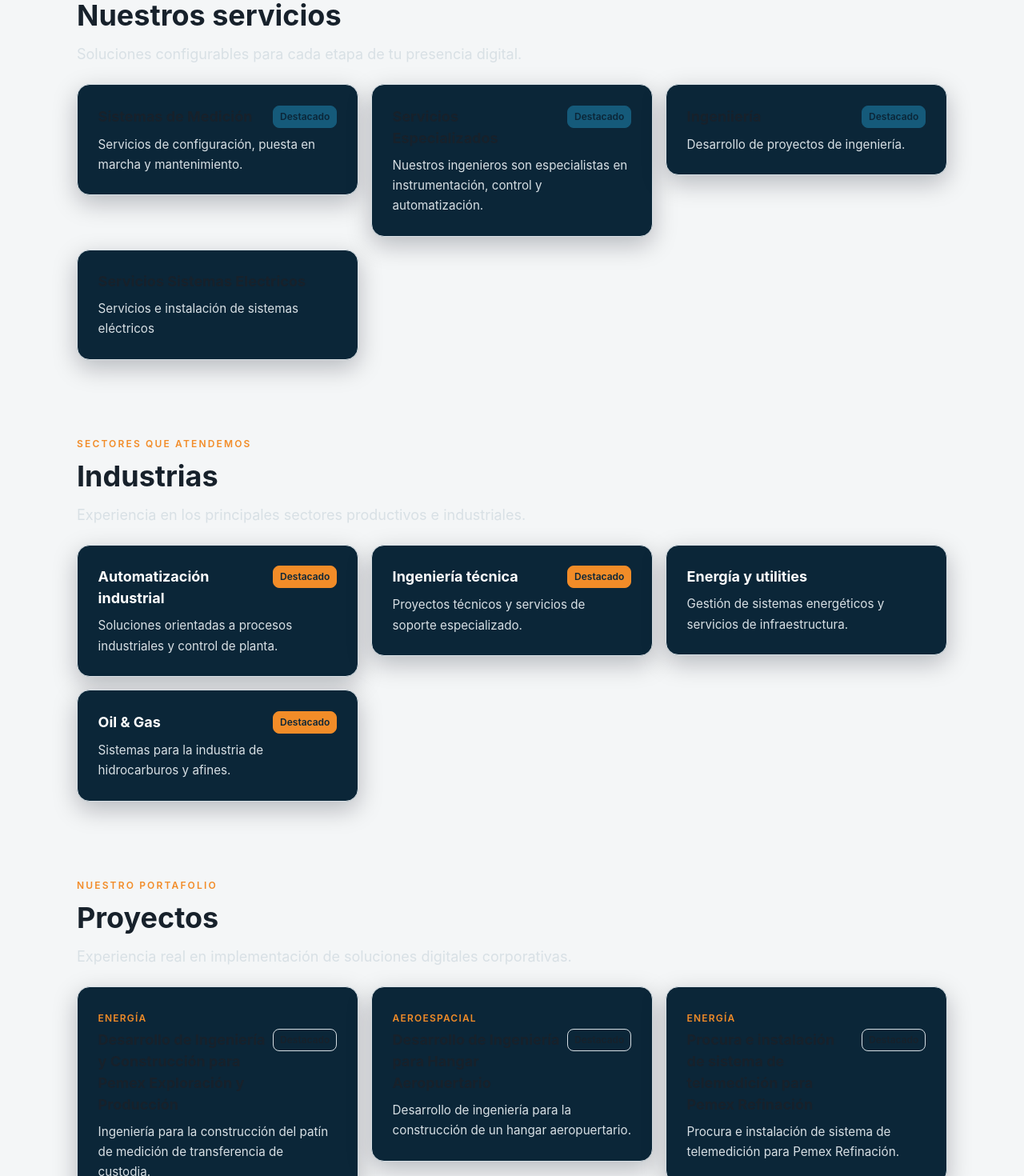
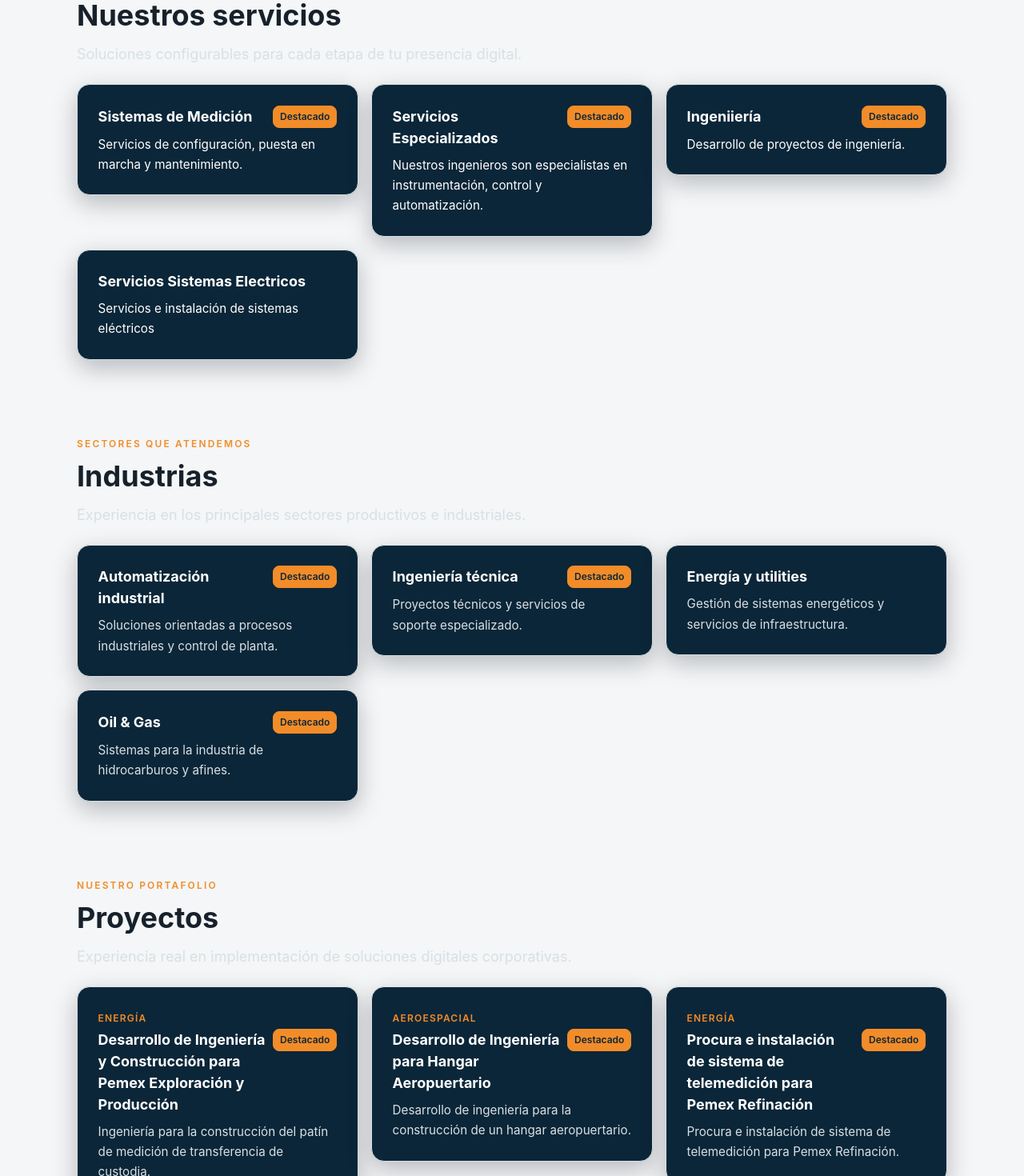
Before and after one commit to Rojano23/EPCDELSURESTE, a React (Vite) app: page / in a window 1280 px wide. Shown: the part 1280-2750 px from the top of the page at 80% size. Built offline with nearby package versions, Linux system fonts and the light colour scheme.

Commit message:
Improve EPC branding and text contrast2

```diff
--- a/src/components/layout/Footer.tsx
+++ b/src/components/layout/Footer.tsx
@@ -24,7 +24,7 @@ export function Footer() {
     marginBottom: designTokens.spacing.sm,
     fontFamily: theme.fontFamilyHeading,
     fontSize: '0.95rem',
-    color: theme.textColor,
+    color: theme.textOnDarkColor,
   };
 
   return (
--- a/src/components/layout/PageWrapper.tsx
+++ b/src/components/layout/PageWrapper.tsx
@@ -11,7 +11,7 @@ export function PageWrapper({ children, style, ...rest }: PageWrapperProps) {
   const wrapperStyle: CSSProperties = {
     minHeight: '100dvh',
     backgroundColor: theme.backgroundColor,
-    color: theme.textOnDarkColor,
+    color: theme.textColor,
     fontFamily: designTokens.typography.body,
     ...style,
   };
--- a/src/sections/Projects/ProjectCard.tsx
+++ b/src/sections/Projects/ProjectCard.tsx
@@ -24,7 +24,7 @@ export function ProjectCard({ project }: ProjectCardProps) {
     fontFamily: theme.fontFamilyHeading,
     fontWeight: 700,
     fontSize: 'clamp(1rem, 2.5vw, 1.125rem)',
-    color: theme.textColor,
+    color: theme.textOnDarkColor,
   };
 
   const sectorStyle: CSSProperties = {
@@ -49,7 +49,7 @@ export function ProjectCard({ project }: ProjectCardProps) {
       <span style={sectorStyle}>{project.sector}</span>
       <div style={headerStyle}>
         <h3 style={titleStyle}>{project.title}</h3>
-        {project.featured && <Badge label="Destacado" tone="neutral" />}
+        {project.featured && <Badge label="Destacado" tone="accent" />}
       </div>
       <p style={descriptionStyle}>{project.shortDescription}</p>
     </BaseCard>
--- a/src/sections/Services/ServiceCard.tsx
+++ b/src/sections/Services/ServiceCard.tsx
@@ -24,12 +24,12 @@ export function ServiceCard({ service }: ServiceCardProps) {
     fontFamily: theme.fontFamilyHeading,
     fontWeight: 700,
     fontSize: 'clamp(1rem, 2.5vw, 1.125rem)',
-    color: theme.textColor,
+    color: theme.textOnDarkColor,
   };
 
   const descriptionStyle: CSSProperties = {
     margin: 0,
-    color: theme.textSecondaryColor,
+    color: theme.textOnDarkColor,
     fontSize: '0.95rem',
     lineHeight: 1.65,
   };
@@ -38,7 +38,7 @@ export function ServiceCard({ service }: ServiceCardProps) {
     <BaseCard ariaLabel={service.title}>
       <div style={headerStyle}>
         <h3 style={titleStyle}>{service.title}</h3>
-        {service.featured && <Badge label="Destacado" tone="primary" />}
+        {service.featured && <Badge label="Destacado" tone="accent" />}
       </div>
       <p style={descriptionStyle}>{service.shortDescription}</p>
     </BaseCard>
```
